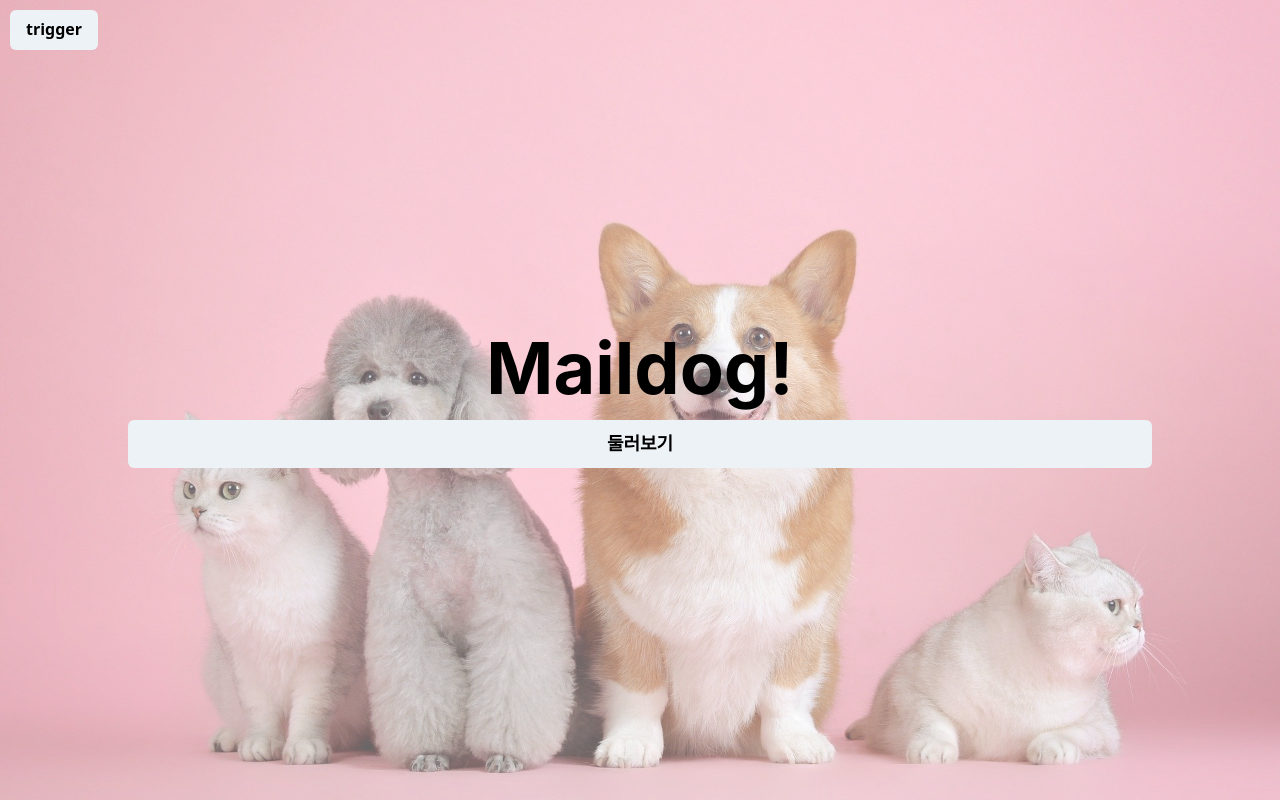
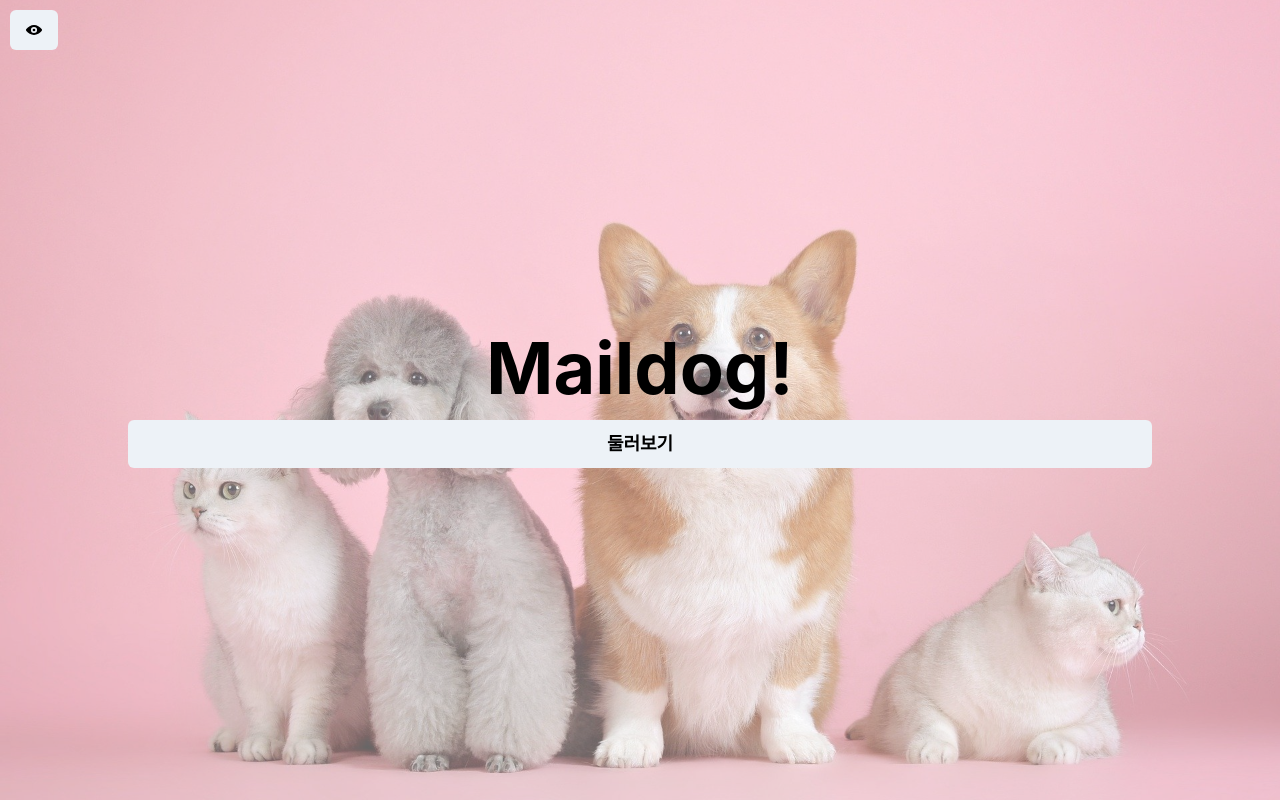
Before and after one commit to SeoSang/maildog, a Next.js app in the folder web/: page / in a window 1280 px wide. Built offline with nearby package versions, Linux system fonts and the light colour scheme; what react-window-size would draw is missing.

Commit message:
[FE] Input modal 트리거 icon으로 변경

```diff
--- a/web/src/components/InputModal.tsx
+++ b/web/src/components/InputModal.tsx
@@ -1,5 +1,6 @@
 import React, { useState, useContext } from 'react'
 import { Table, Thead, Tbody, Tr, Th, Td, Button } from '@chakra-ui/react'
+import { ViewOffIcon, ViewIcon } from '@chakra-ui/icons'
 import styled from 'styled-components'
 
 import { MainFormContext } from '../hooks/useMainFormContext'
@@ -31,7 +32,9 @@ const InputModal = () => {
   }
   return (
     <Container>
-      <Button onClick={onClickTrigger}>trigger</Button>
+      <Button onClick={onClickTrigger}>
+        {visible ? <ViewOffIcon /> : <ViewIcon />}
+      </Button>
       <InputTable variant="simple" style={{ opacity: visible ? 1 : 0 }}>
         <Thead>
           <Tr>
```
